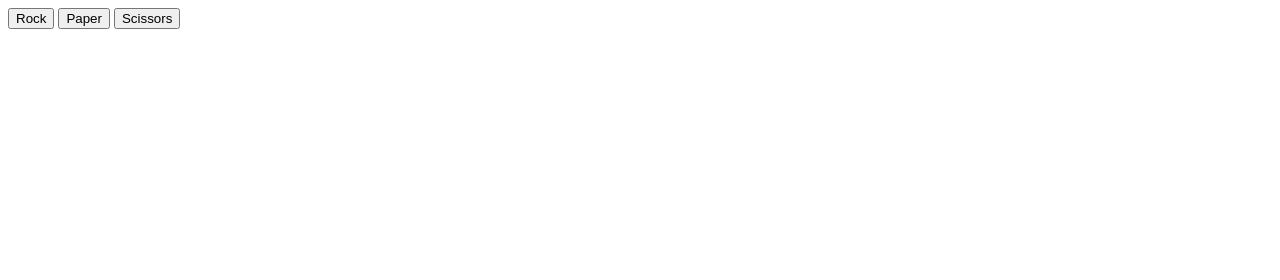
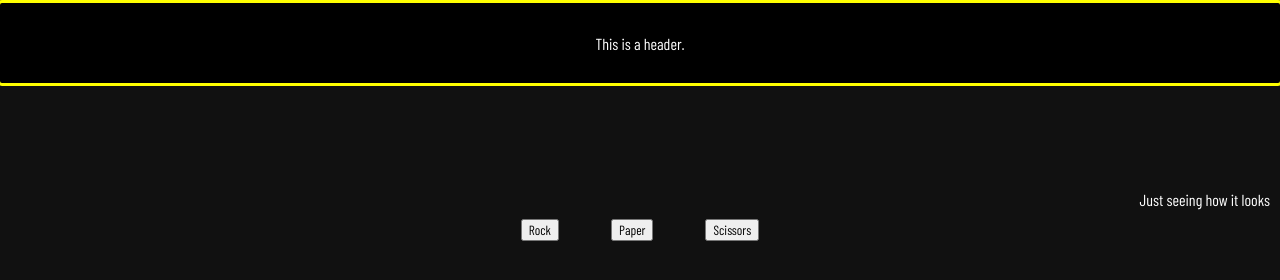
Before and after one commit to Joinedthedev/rock-paper-scisscors, a plain HTML site: page index.html in a window 1280 px wide. Drawn offline with nearby package versions, Linux system fonts and the light colour scheme.

Commit message:
Style changes -Added a header -did a little bit of styles

```diff
--- a/index.html
+++ b/index.html
@@ -1,17 +1,29 @@
 <!DOCTYPE html>
 <html lang="en">
+
 <head>
     <meta charset="UTF-8">
     <meta http-equiv="X-UA-Compatible" content="IE=edge">
     <meta name="viewport" content="width=device-width, initial-scale=1.0">
     <title>Document</title>
     <script src="script.js" defer></script>
+    <link rel="stylesheet" href="style.css">
+    <link rel="stylesheet" href="https://fonts.googleapis.com/css?family=Barlow+Condensed">
+
 </head>
+
 <body>
+    <header>This is a header.</header>
+    <div class="wrap">
+        <div class="results"> Just seeing how it looks</div>
+        <div class="choice-container">
+            <button id="rock">Rock</button>
+            <button id="paper">Paper</button>
+            <button id="scissors">Scissors</button>
 
-    <button id="rock">Rock</button>
-    <button id="paper">Paper</button>
-    <button id="scissors">Scissors</button>
+        </div>
+    </div>
 
 </body>
+
 </html>
--- a/script.js
+++ b/script.js
@@ -82,6 +82,8 @@
 const rock = document.querySelector('#rock');
 const paper = document.querySelector('#paper');
 const scissors = document.querySelector('#scissors');
+const results = document.querySelector('result');
+
 
 rock.addEventListener('click', () => round(computerChoice(), 'rock'))
 paper.addEventListener('click', () => round(computerChoice(), 'paper'))
--- /dev/null
+++ b/style.css
@@ -0,0 +1,57 @@
+*{
+    font-family: Barlow Condensed;
+}
+html{
+    color: white;
+    background-color: rgb(17, 17, 17);
+    width: 100vw;
+}
+body{
+
+    display: flex;
+    flex-direction: column;
+    align-items: center;
+    margin: 0px;
+
+}
+header{
+    position: fixed;
+    display: flex;
+    justify-content: center;
+    align-items: center;
+    background-color: black;
+    text-align: center;
+    border-color: yellow;
+    border-style: solid;
+    border-radius: 5px;
+    height: 80px;
+    width: 100%;
+}
+
+.wrap{
+    width: 100%;
+    margin-top: 180px;
+    display: flex;
+    flex-direction: column;
+    align-items: center;
+
+}
+
+
+
+
+
+
+.results {
+    margin: 10px;
+    display: flex;
+    align-self: flex-end;
+
+}
+
+.choice-container {
+    display: flex;
+    gap: 52px;
+    align-self: center;
+
+}
```
